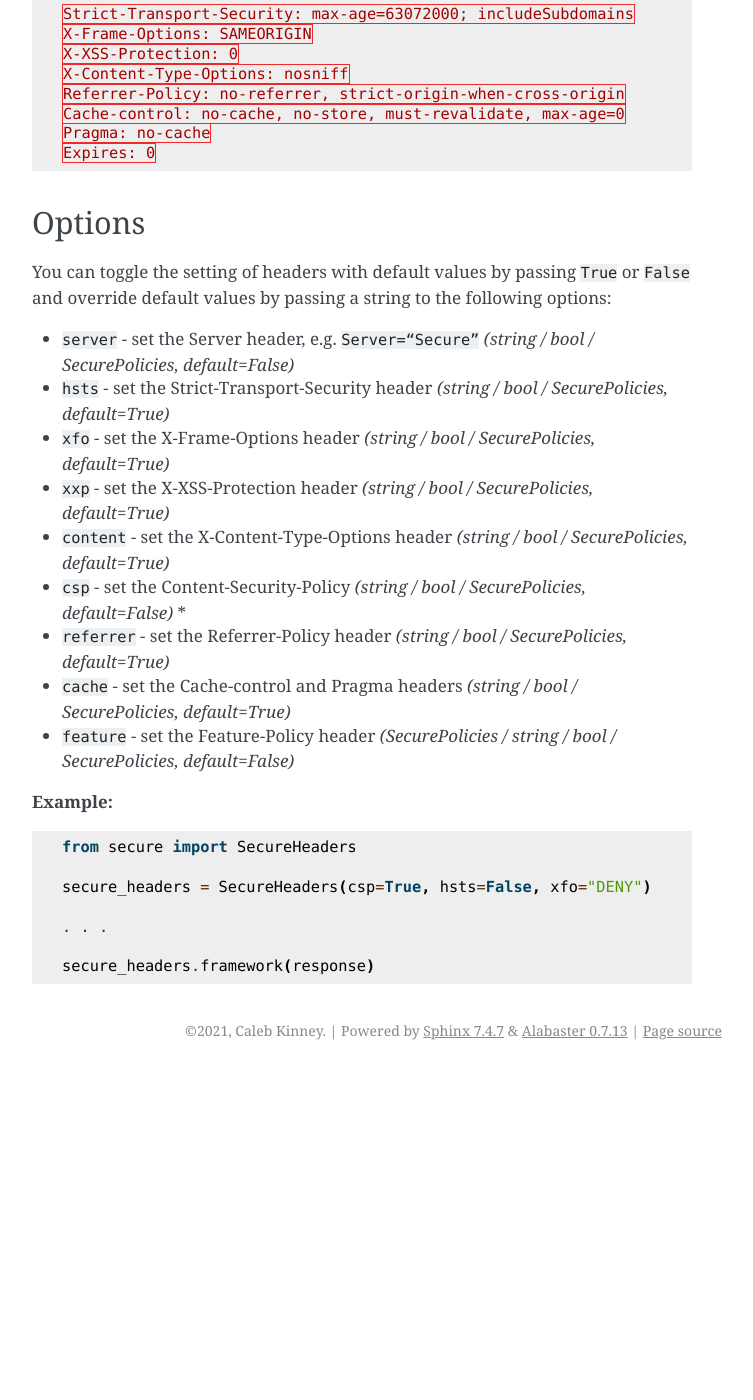
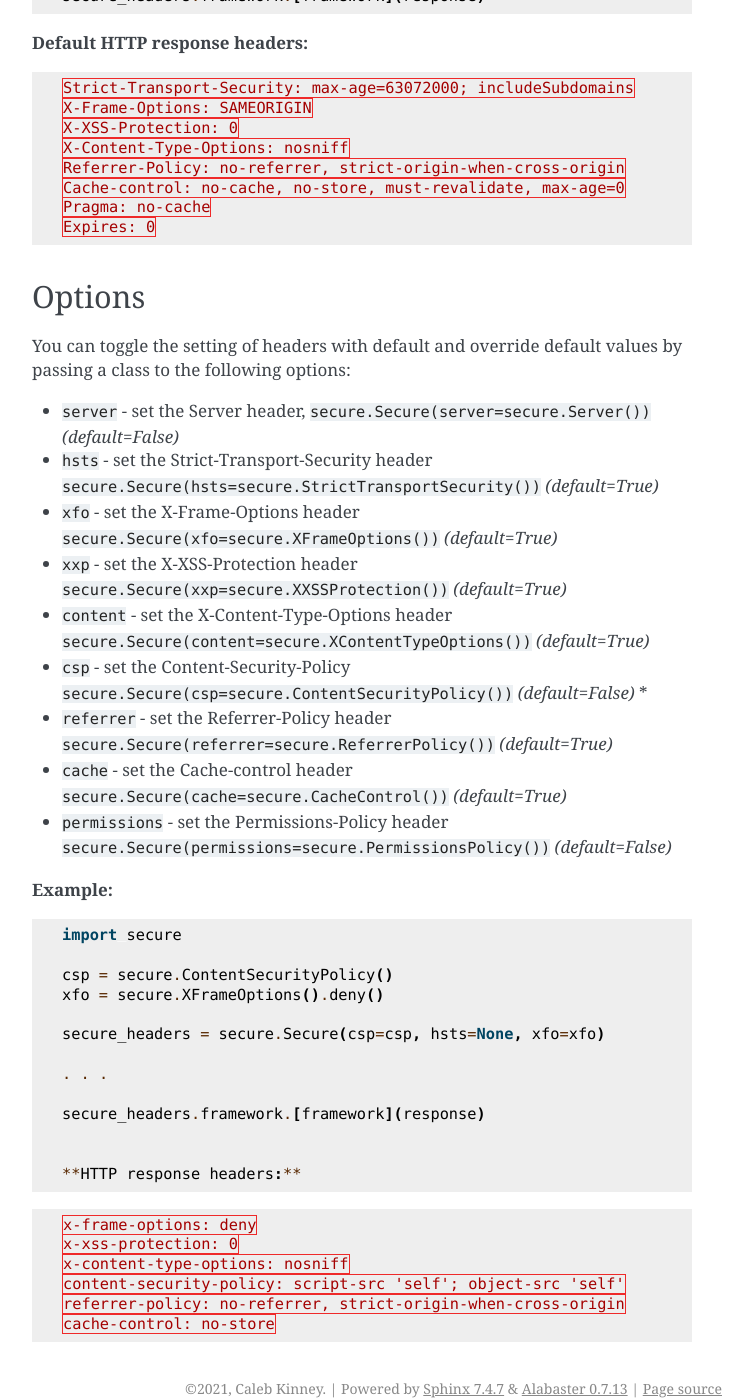
Before and after one commit to TypeError/secure, a Sphinx documentation site: the page built from docs/headers.rst, in a window 1280 px wide and 1400 px high, scrolled down 2101 px. Shown: the whole window, without its empty margins (388-1141 px from the left). Built offline with Sphinx 7.4.7, drawn with Linux system fonts in a browser that asks for light colours; before the commit the page ends 3171 px from its top, so only the background shows below that; some of the changed text lies outside the part shown.

Commit message:
Update docs

```diff
--- a/docs/headers.rst
+++ b/docs/headers.rst
@@ -55,7 +55,7 @@ Referrer-Policy
 
 | Enable full referrer if same origin, remove path for cross origin and
   disable referrer in unsupported browsers
-| **Default Value:** ``no-referrer``
+| **Default Value:** ``no-referrer, strict-origin-when-cross-origin``
 
 Cache-control
 ^^^^^^^^^^^^^^^^^^^^^^^^^^^^^^^^^^
@@ -67,17 +67,20 @@ Permissions-Policy
 ^^^^^^^^^^^^^^^
 
 | Disable browser features and APIs
-| **Default Value:** accelerometer=(), ambient-light-sensor=(), autoplay=(),camera=(), encrypted-media=(), fullscreen=(),geolocation=(), gyroscope=(), magnetometer=(),microphone=(); midi=(), payment=(), picture-in-picture=(), speaker=(), sync-xhr=(), usb=(), vr=()"  *(not included by default)*
+| **Default Value:** ``accelerometer=(), ambient-light-sensor=(), autoplay=(),camera=(), encrypted-media=(), fullscreen=(),geolocation=(), gyroscope=(), magnetometer=(),microphone=(); midi=(), payment=(),picture-in-picture=(), speaker=(), sync-xhr=(), usb=(),vr=()``  *(not included by default)*
 
 
 **Additional information:**
   - The ``Strict-Transport-Security`` (HSTS) header will tell the browser to **only** utilize secure HTTPS connections for the domain, and in the default configuration, including all subdomains. The HSTS header requires trusted certificates and users will unable to connect to the site if using self-signed or expired certificates.  The browser will honor the HSTS header for the time directed in the ``max-age`` attribute *(default = 2 years)*, and setting the ``max-age`` to ``0`` will disable an already set HSTS header. Use the ``hsts=False`` option to not include the HSTS header in Secure Headers.
-  - The ``Content-Security-Policy`` (CSP) header can break functionality and can (and should) be carefully constructed, use the ``csp=True`` option to enable default values.
+  - The ``Content-Security-Policy`` (CSP) header can break functionality and can (and should) be carefully constructed, use the ``csp=secure.ContentSecurityPolicy()`` option to enable default values.
 
 Usage
 ^^^^^^^
 
-``secure_headers.framework(response)``
+.. code:: python
+
+   secure_headers = secure.Secure()
+   secure_headers.framework.[framework](response)
 
 **Default HTTP response headers:**
 
@@ -95,37 +98,42 @@ Usage
 Options
 ^^^^^^^^
 
-You can toggle the setting of headers with default values by passing
-``True`` or ``False`` and override default values by passing a string to
+You can toggle the setting of headers with default and override default values by passing a class to
 the following options:
 
--  ``server`` - set the Server header, e.g. ``Server=“Secure”``
-   *(string / bool / SecurePolicies, default=False)*
--  ``hsts`` - set the Strict-Transport-Security header *(string / bool /
-   SecurePolicies, default=True)*
--  ``xfo`` - set the X-Frame-Options header *(string / bool /
-   SecurePolicies, default=True)*
--  ``xxp`` - set the X-XSS-Protection header *(string / bool /
-   SecurePolicies, default=True)*
--  ``content`` - set the X-Content-Type-Options header *(string / bool /
-   SecurePolicies, default=True)*
--  ``csp`` - set the Content-Security-Policy *(string / bool /
-   SecurePolicies, default=False)* \*
--  ``referrer`` - set the Referrer-Policy header *(string / bool /
-   SecurePolicies, default=True)*
--  ``cache`` - set the Cache-control and Pragma headers *(string / bool
-   / SecurePolicies, default=True)*
--  ``feature`` - set the Feature-Policy header *(SecurePolicies / string
-   / bool / SecurePolicies, default=False)*
+-  ``server`` - set the Server header, ``secure.Secure(server=secure.Server())`` *(default=False)*
+-  ``hsts`` - set the Strict-Transport-Security header ``secure.Secure(hsts=secure.StrictTransportSecurity())``  *(default=True)*
+-  ``xfo`` - set the X-Frame-Options header ``secure.Secure(xfo=secure.XFrameOptions())``  *(default=True)*
+-  ``xxp`` - set the X-XSS-Protection header ``secure.Secure(xxp=secure.XXSSProtection())``  *(default=True)*
+-  ``content`` - set the X-Content-Type-Options header  ``secure.Secure(content=secure.XContentTypeOptions())`` *(default=True)*
+-  ``csp`` - set the Content-Security-Policy  ``secure.Secure(csp=secure.ContentSecurityPolicy())`` *(default=False)* \*
+-  ``referrer`` - set the Referrer-Policy header  ``secure.Secure(referrer=secure.ReferrerPolicy())``  *(default=True)*
+-  ``cache`` - set the Cache-control header  ``secure.Secure(cache=secure.CacheControl())`` *(default=True)*
+-  ``permissions`` - set the Permissions-Policy header  ``secure.Secure(permissions=secure.PermissionsPolicy())``  *(default=False)*
 
 **Example:**
 
 .. code:: python
 
-   from secure import SecureHeaders
+   import secure
 
-   secure_headers = SecureHeaders(csp=True, hsts=False, xfo="DENY")
+   csp = secure.ContentSecurityPolicy()
+   xfo = secure.XFrameOptions().deny()
+
+   secure_headers = secure.Secure(csp=csp, hsts=None, xfo=xfo)
 
    . . .
 
-   secure_headers.framework(response)
+   secure_headers.framework.[framework](response)
+
+
+   **HTTP response headers:**
+
+.. code:: http
+
+   x-frame-options: deny
+   x-xss-protection: 0
+   x-content-type-options: nosniff
+   content-security-policy: script-src 'self'; object-src 'self'
+   referrer-policy: no-referrer, strict-origin-when-cross-origin
+   cache-control: no-store
```
Also changed, not shown: docs/frameworks.rst (+4 -3 lines).
